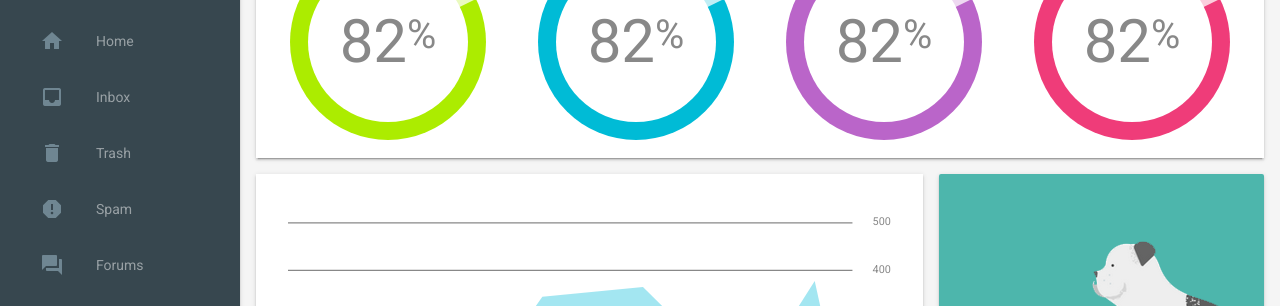
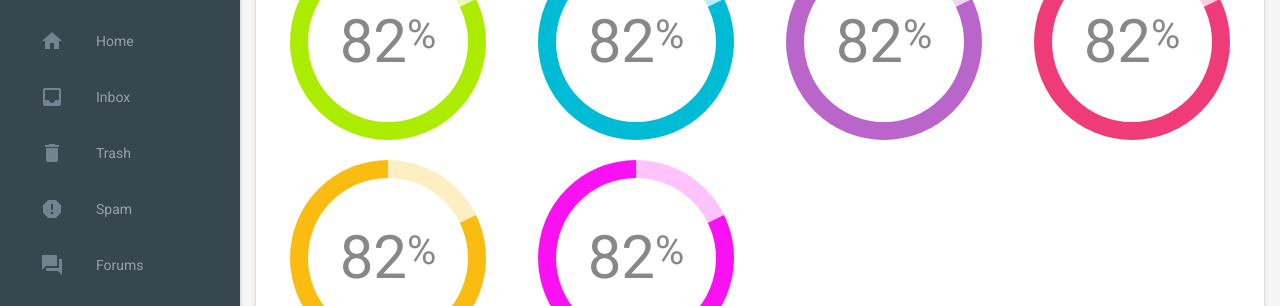
Before and after one commit to leoh94/materialdesignlite, a plain HTML site: page uceshus/www/index.html in a window 1280 px wide. Shown: the part 154-460 px from the top of the page. Drawn offline with nearby package versions, Linux system fonts and the light colour scheme.

Commit message:
Piechart v.1.01

```diff
--- a/uceshus/www/index.html
+++ b/uceshus/www/index.html
@@ -135,6 +135,14 @@
               <use xlink:href="#piechart" mask="url(#piemask)" />
               <text x="0.5" y="0.5" font-family="Roboto" font-size="0.3" fill="#888" text-anchor="middle" dy="0.1">82<tspan dy="-0.07" font-size="0.2">%</tspan></text>
             </svg>
+			<svg fill="currentColor" width="200px" height="200px" viewBox="0 0 1 1" class="demo-chart mdl-cell mdl-cell--4-col mdl-cell--3-col-desktop">
+				<use xlink:href="#piechart" mask="url(#piemask)" />
+				<text x="0.5" y="0.5" font-family="Roboto" font-size="0.3" fill="#888" text-anchor="middle" dy="0.1">82<tspan dy="-0.07" font-size="0.2">%</tspan></text>
+			</svg>
+			<svg fill="currentColor" width="200px" height="200px" viewBox="0 0 1 1" class="demo-chart mdl-cell mdl-cell--4-col mdl-cell--3-col-desktop">
+				<use xlink:href="#piechart" mask="url(#piemask)" />
+				<text x="0.5" y="0.5" font-family="Roboto" font-size="0.3" fill="#888" text-anchor="middle" dy="0.1">82<tspan dy="-0.07" font-size="0.2">%</tspan></text>
+			</svg>
           </div>
           <div class="demo-graphs mdl-shadow--2dp mdl-color--white mdl-cell mdl-cell--8-col">
             <svg fill="currentColor" viewBox="0 0 500 250" class="demo-graph">
--- a/uceshus/www/styles.css
+++ b/uceshus/www/styles.css
@@ -124,6 +124,12 @@ html, body {
 .demo-chart:nth-child(4) {
   color: #EF3C79;
 }
+.demo-chart:nth-child(5) {
+  color: #FABC11;
+}
+.demo-chart:nth-child(6) {
+  color: #FA11F1;
+}
 .demo-graphs {
   padding: 16px 32px;
   display: -webkit-flex;
```
